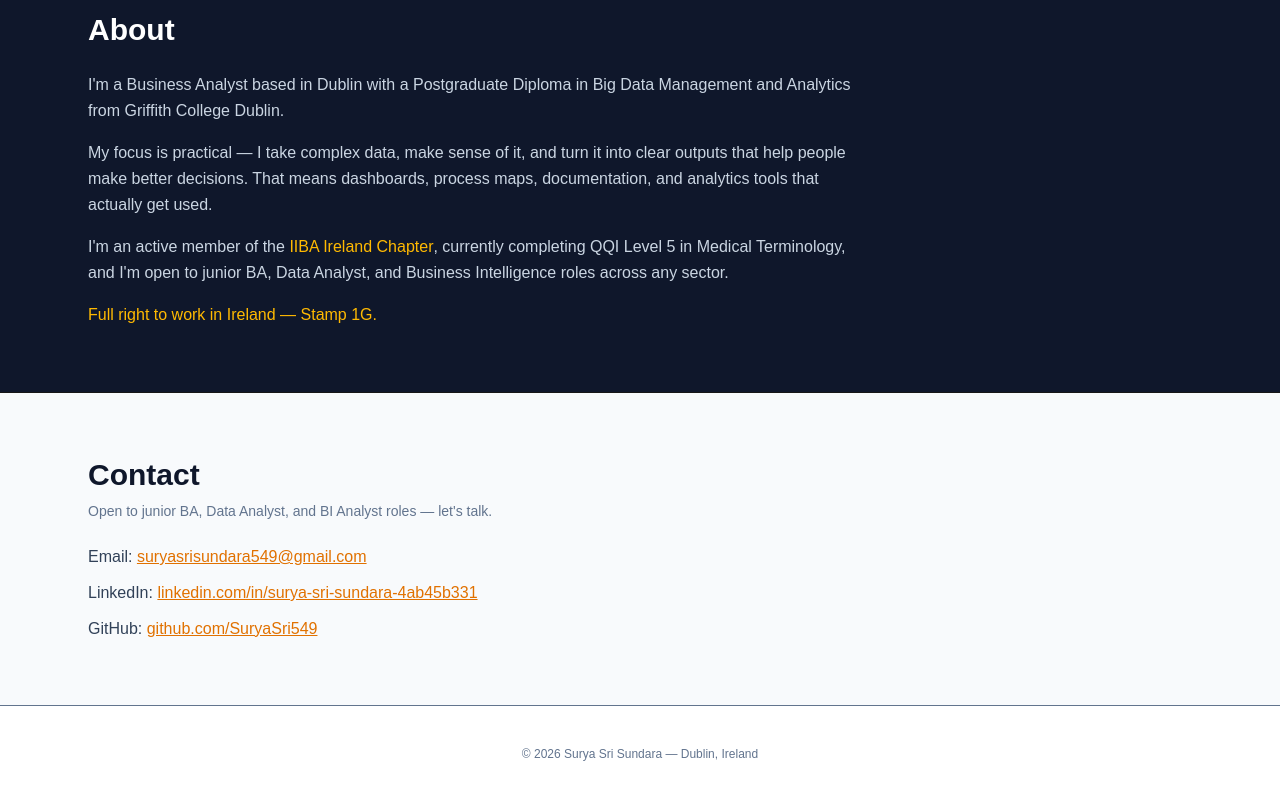
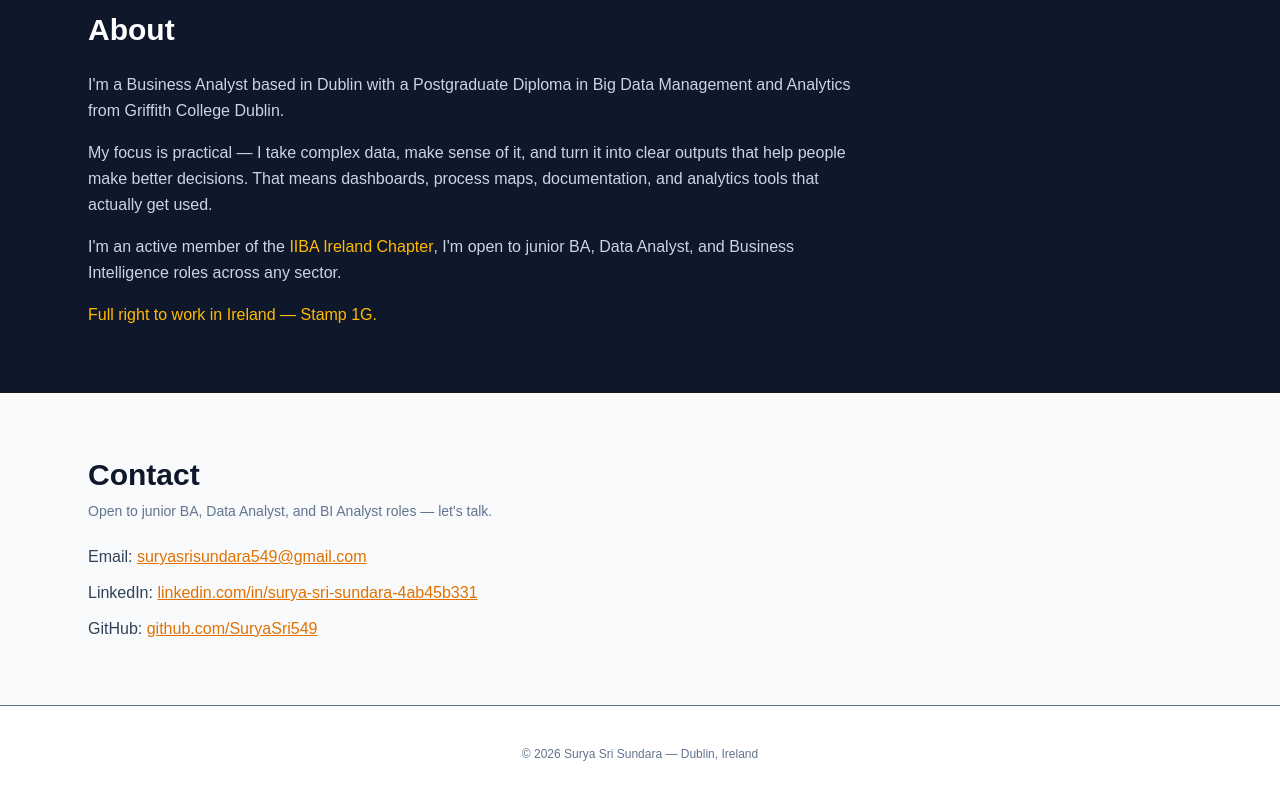
Before and after one commit to SuryaSri549/surya_portfolio, a Next.js app: page / in a window 1280 px wide. Shown: the part 2414-3214 px from the top of the page. Built offline with nearby package versions, Linux system fonts and the light colour scheme.

Commit message:
Update page.tsx

```diff
--- a/app/page.tsx
+++ b/app/page.tsx
@@ -331,8 +331,7 @@ export default function Home() {
             </p>
             <p>
               I&apos;m an active member of the{" "}
-              <span className="text-amber-400 font-medium">IIBA Ireland Chapter</span>, currently
-              completing QQI Level 5 in Medical Terminology, and I&apos;m open to junior BA, Data
+              <span className="text-amber-400 font-medium">IIBA Ireland Chapter</span>,  I&apos;m open to junior BA, Data
               Analyst, and Business Intelligence roles across any sector.
             </p>
             <p className="text-amber-400 font-medium">
```
